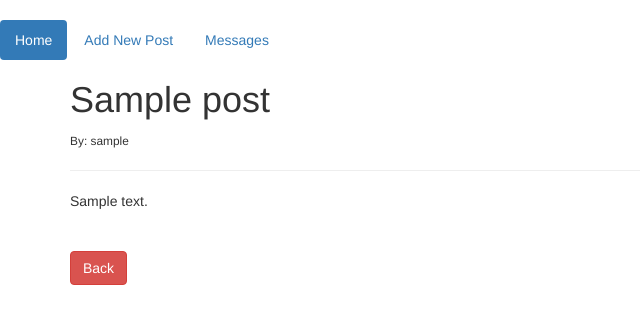
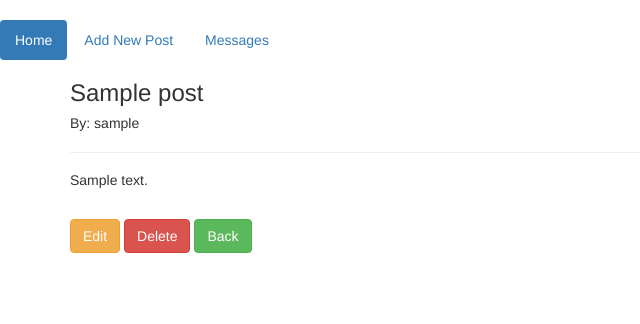
Before and after one commit to Aberlink/blog-django, a Django app: page /article/1 in a window 1280 px wide. Shown: the top 324 px of the page, without its empty margins (0-640 px from the left). Run offline with Django 4.2, Linux system fonts and the light colour scheme; tables that the repository leaves empty hold one stand-in row (values such as "Sample post").

Commit message:
form to edit delete post

```diff
--- a/core/blog/templates/article_details.html
+++ b/core/blog/templates/article_details.html
@@ -6,11 +6,13 @@
 
 {% block content%}
 
-<h1> {{post.title}} </h1>
-<small>By: {{post.author}} </small> <br/>
+<h3> {{post.title}} </h3>
+<h5>By: {{post.author}} </small> <br/>
 <hr>
 {{post.body}}
 <br/><br/><br/>
-<a href= "{% url 'home' %}" class="btn btn-danger dropdown-toggle">Back</a>
+<a href= "{% url 'update_post' post.pk %}" class="btn btn-warning dropdown-toggle">Edit</a>
+<a href= "{% url 'delete' post.pk %}" class="btn btn-danger dropdown-toggle">Delete</a>
+<a href= "{% url 'home' %}" class="btn btn-success dropdown-toggle">Back</a>
 
 {% endblock %}
--- a/core/blog/urls.py
+++ b/core/blog/urls.py
@@ -1,9 +1,11 @@
 from django.urls import path, include
-from .views import HomeView, ArticleDetailView, AddPostView
+from .views import HomeView, ArticleDetailView, AddPostView, UpdatePostView, DeletePostView
 
 urlpatterns = [
     path("", HomeView.as_view(), name="home"),
     path("article/<int:pk>", ArticleDetailView.as_view(), name="article_detail"),
     path("add_post/", AddPostView.as_view(), name="add_post"),
+    path("article/edit/<int:pk>", UpdatePostView.as_view(), name="update_post"),
+    path("article/delete/<int:pk>", DeletePostView.as_view(), name="delete"),
 
 ]
--- a/core/blog/views.py
+++ b/core/blog/views.py
@@ -1,12 +1,14 @@
-from django.views.generic import ListView, DetailView, CreateView
+from django.urls import reverse_lazy
+from django.views.generic import ListView, DetailView, CreateView, UpdateView, DeleteView
 
 from .models import Post
-from .forms import PostForm
+from .forms import PostForm, UpdatePostForm
 
 
 class HomeView(ListView):
     model = Post
     template_name = 'home.html'
+    ordering = ['-id']
 
 class ArticleDetailView(DetailView):
     model = Post
@@ -16,3 +18,14 @@ class AddPostView(CreateView):
     model = Post
     form_class = PostForm
     template_name = 'add_post.html'
+
+class UpdatePostView(UpdateView):
+    model = Post
+    form_class = UpdatePostForm
+    template_name = 'edit_post.html'
+    # fields = ['title', 'title_tag', 'body']
+
+class DeletePostView(DeleteView):
+    model = Post
+    template_name = 'delete_post.html'
+    success_url = reverse_lazy('home')
```
Also changed, not shown: core/blog/forms.py (+13 -0 lines), core/blog/templates/home.html (+8 -7 lines).
